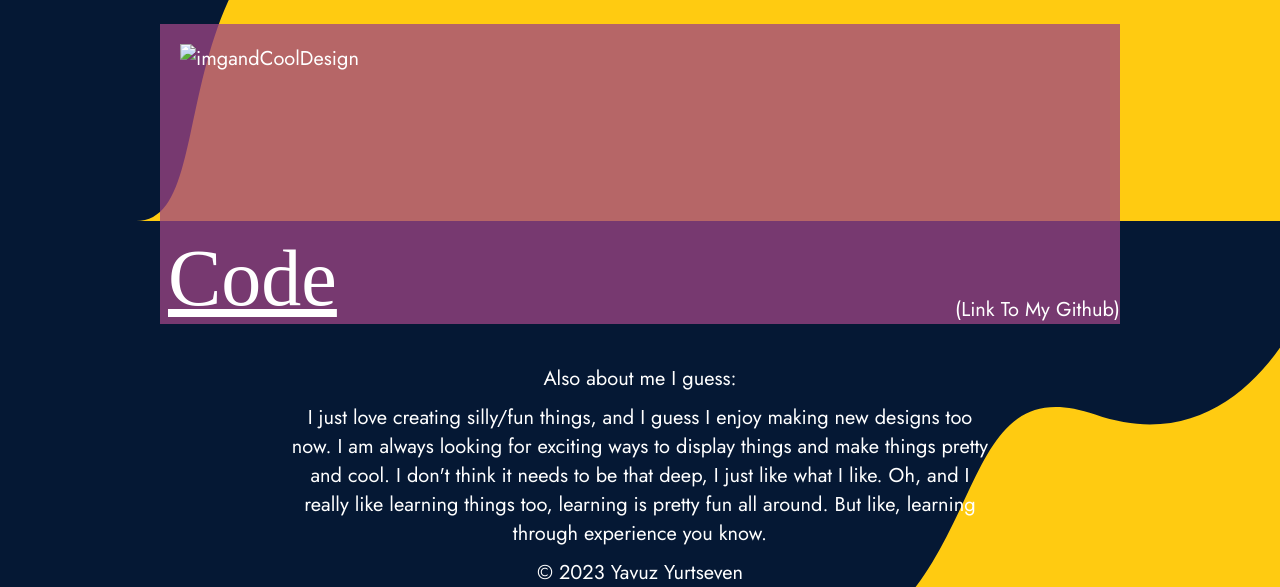
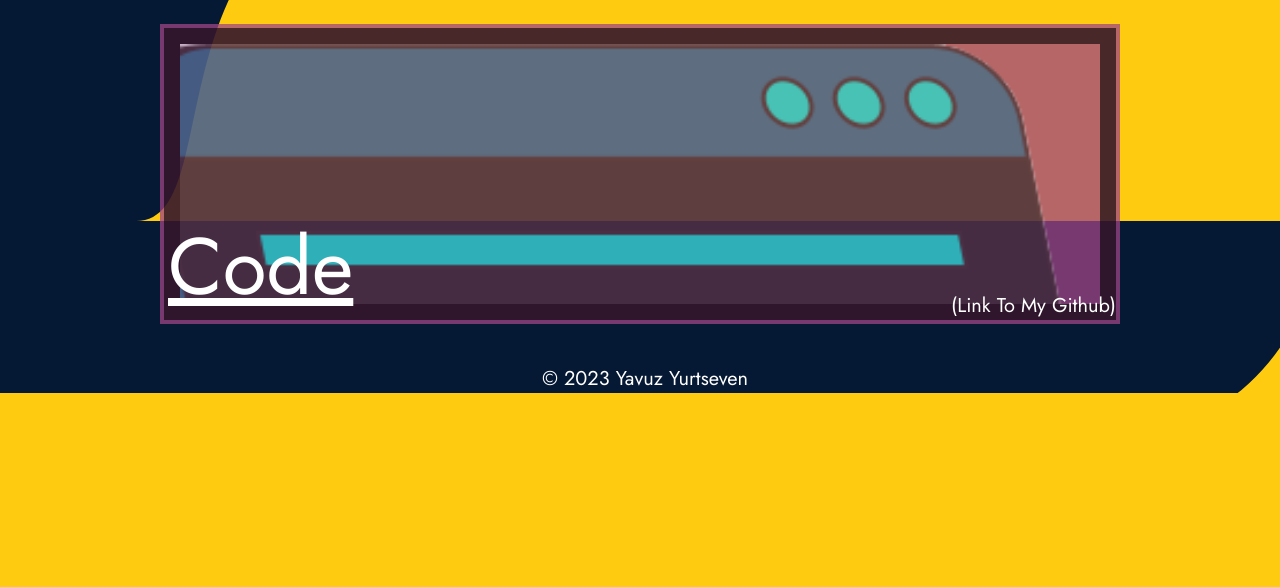
Before and after one commit to Yavuz7/PortfolioSiteNew, a plain HTML site: page index.html in a window 1280 px wide. Shown: the part 579-1166 px from the top of the page. After the commit the page ends 972 px from the top, so only its background shows below. Drawn offline with Linux system fonts and the light colour scheme; a web font is replaced by a local one.

Commit message:
Created Scroller Images and added them to buttons

```diff
--- a/index.html
+++ b/index.html
@@ -36,12 +36,11 @@
           <div class="buttons-card">
             <div class="buttons-card-container">
               <img
-                src="Images/bgshape.svg"
+                src="Images/designscrollernobg.webp"
                 alt="imgandCoolDesign"
                 class="buttons-card-container-img"
               />
             </div>
-
             <h2 class="buttons-card-title">Design</h2>
             <h3 class="buttons-card-subtitle">(Link To My Dribble)</h3>
           </div>
@@ -49,7 +48,11 @@
         <div class="buttons-card">
           <div class="buttons-card-container">
             <a>
-              <img alt="imgandCoolDesign" class="buttons-card-container-img" />
+              <img
+                src="Images/webscrollernobg.webp"
+                alt="imgandCoolDesign"
+                class="buttons-card-container-img"
+              />
             </a>
           </div>
           <h2 class="buttons-card-title">Code</h2>
@@ -57,15 +60,6 @@
         </div>
       </article>
       <footer>
-        <p>Also about me I guess:</p>
-        <p class="footer-paragraph">
-          I just love creating silly/fun things, and I guess I enjoy making new
-          designs too now. I am always looking for exciting ways to display
-          things and make things pretty and cool. I don't think it needs to be
-          that deep, I just like what I like. Oh, and I really like learning
-          things too, learning is pretty fun all around. But like, learning
-          through experience you know.
-        </p>
         <p>&copy; 2023 Yavuz Yurtseven</p>
       </footer>
     </div>
--- a/style.css
+++ b/style.css
@@ -216,12 +216,15 @@ body {
 }
 
 /* Cool Image Hover Effect From: https://rahmanzeb.com/make-an-image-scroll-from-top-to-bottom-on-hover/ */
+
 .buttons-card-container-img {
   width: 100%;
   height: 100%;
   object-fit: cover;
   object-position: top center;
-  transition: all 2s ease-in-out;
+  transition: object-position 2s ease-in-out;
+  outline: 0.8rem black solid;
+  opacity: 0.6;
 }
 
 .buttons-card-container-img:hover {
@@ -229,8 +232,8 @@ body {
 }
 
 .buttons-card:hover {
-  background: linear-gradient(45deg, #716001, #793807, #7a0f08);
-  animation: gradient 8s ease infinite;
+  background: linear-gradient(45deg, #5c0128a4, #86078a81, #890eab77);
+  animation: gradient 5s ease infinite;
   background-size: 400% 400%;
 }
 
@@ -239,12 +242,12 @@ body {
   text-decoration: underline;
   bottom: 0;
   left: 0.4rem;
-  font-family: "Baskervville", serif;
+  /* font-family: "Baskervville", serif; */
   font-size: 4rem;
 }
 .buttons-card-subtitle {
-  bottom: 0;
-  right: 0;
+  bottom: 0.2rem;
+  right: 0.2rem;
   position: absolute;
 }
 
@@ -254,13 +257,15 @@ body {
 }
 
 /* Footer */
-footer p {
-  margin: auto;
+footer {
+  max-width: 77%;
+  margin: 0 auto;
+  padding-left: 0.5rem;
   text-align: center;
 }
 
 .footer-paragraph {
-  padding: 0.5rem;
+  padding: 0.5rem 0;
   max-width: 60ch;
 }
 
```
Also changed, not shown: Images/designscrollernobg.webp (added), Images/webscrollernobg.webp (added).
